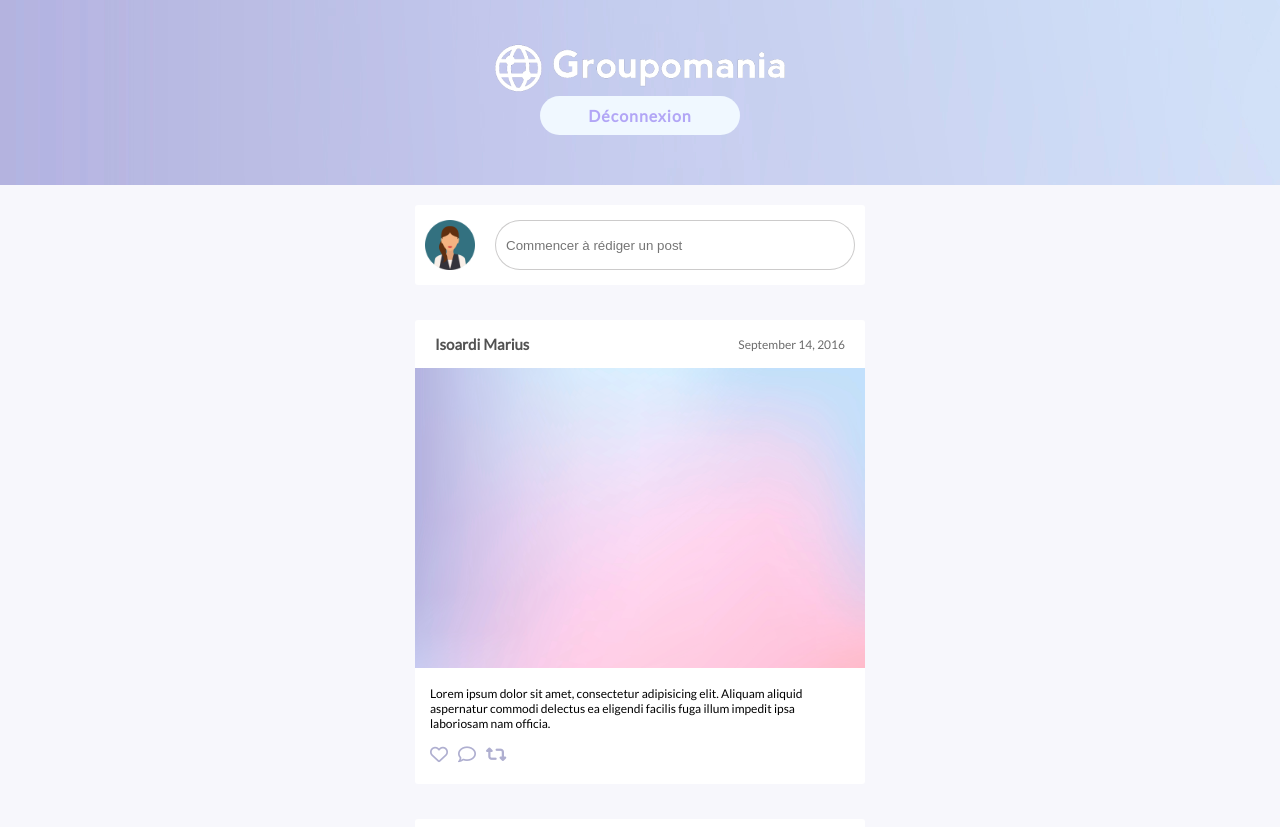
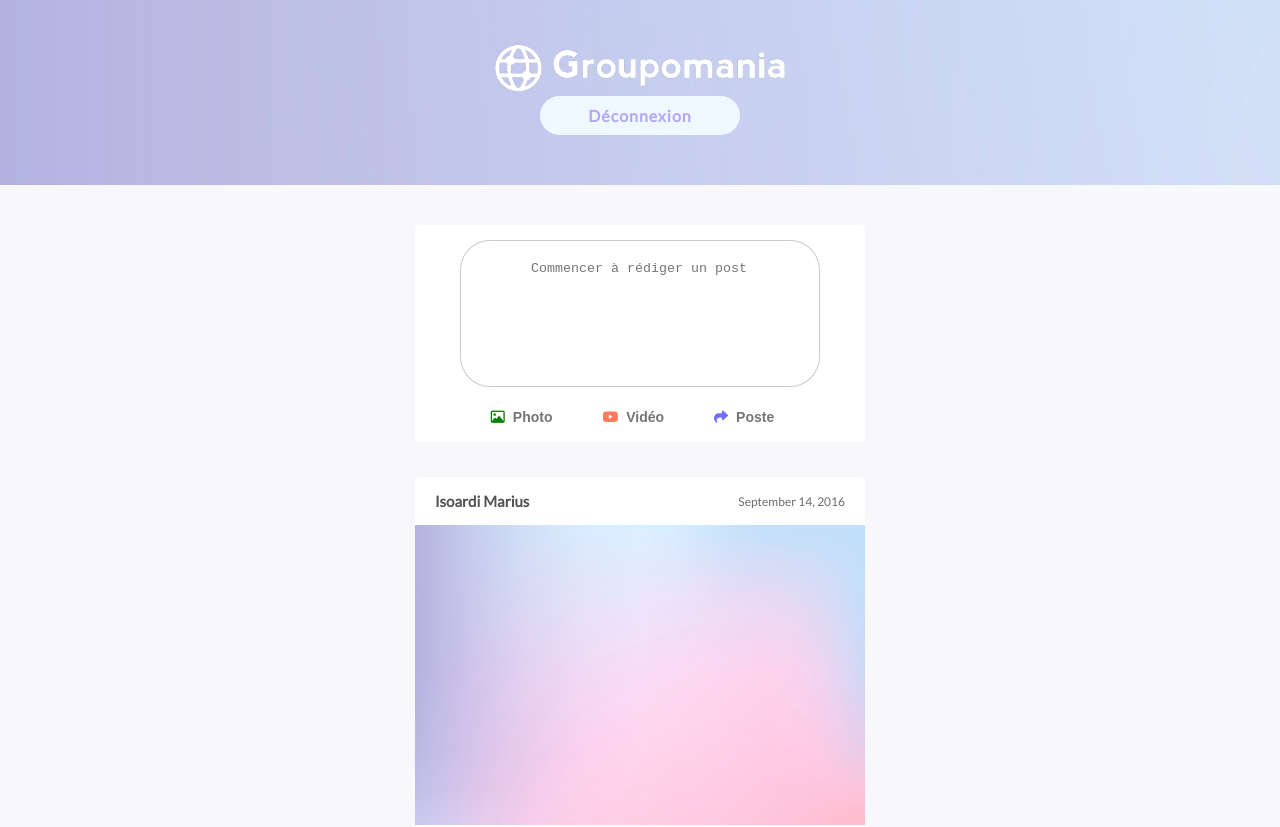
Before and after one commit to IsoardiMarius/Groupomania_Isoardi_Marius, a React (Create React App) app in the folder frontend/: page /test in a window 1280 px wide. Shown: the top 827 px of the page. Built offline with nearby package versions, Linux system fonts and the light colour scheme; some icons are missing.

Commit message:
Logout, verification signin

```diff
--- a/frontend/src/App.js
+++ b/frontend/src/App.js
@@ -4,7 +4,7 @@ import SignUpForm from "./pages/SignUpForm";
 import SignInForm from "./pages/SignInForm";
 import {DataProvider} from "./context/UserContext";
 import {useState} from "react";
-import Cardtest from "./pages/Cardtest";
+import Test from "./pages/Test";
 
 
 const App = () => {
@@ -14,13 +14,13 @@ const App = () => {
     return (
         // On passe ses paramètres à chaque composant
         <DataProvider value={{currentUser,setCurrentUser}}>
-            {/*On créer nos différentes routes pour nos 3 pages*/}
+            {/*On crée nos différentes routes pour nos 3 pages*/}
             <BrowserRouter>
                 <Routes>
                     <Route path="/signin" element={<SignInForm/>}/>
                     <Route path="/signup" element={<SignUpForm/>}/>
                     <Route path="/" element={<Home/>}/>
-                    <Route path="/test" element={<Cardtest/>}/>
+                    <Route path="/test" element={<Test/>}/>
 
 
 
--- a/frontend/src/components/Banner.js
+++ b/frontend/src/components/Banner.js
@@ -1,13 +1,27 @@
 //
 import React from 'react';
 import logo from "../assets/images/icon-left-font-monochrome-white.png";
+import {useNavigate} from "react-router-dom";
+
+
+
+
 
 const Banner = () => {
+
+    const navigate = useNavigate()
+    const logout = (e) => {
+        e.preventDefault()
+        localStorage.removeItem('productCart')
+        navigate('/signin')
+    }
+
+
     return (
         <header>
         <div className="banner">
             <img src={logo} alt="Logo groupomania" className="logo"/>
-            <div className="disconnect-icon">
+            <div className="disconnect-icon" onClick={logout}>
                 <p className="text-icon">Déconnexion</p>
             </div>
         </div>
--- a/frontend/src/components/CardPost.js
+++ b/frontend/src/components/CardPost.js
@@ -9,9 +9,8 @@ const CardPost = () => {
                 <p className="card-date">September 14, 2016</p>
             </div>
             <img src={img} alt="" className="card-img"/>
-            <p className="card-text">Lorem ipsum dolor sit amet, consectetur adipisicing elit. Aliquam aliquid
-                aspernatur commodi delectus ea
-                eligendi facilis fuga illum impedit ipsa laboriosam nam officia. </p>
+            <p className="card-text">Lorem ipsum dolor sit amet, consectetur adipisicing elit. A, aperiam aspernatur
+                laudantium quam ratione reprehenderit similique. Corporis error hic ipsa, optio quae qua rofi consectetur aperiam !</p>
             <div className="card-logo">
                 <i className="fa-regular fa-heart"></i>
                 <i className="fa-regular fa-comment"></i>
--- a/frontend/src/components/CreatePost.js
+++ b/frontend/src/components/CreatePost.js
@@ -1,15 +1,32 @@
 import React from 'react';
-import profil_picture from '../assets/images/logo_girl.png'
+import profil_picture from '../assets/images/logo_girl.png';
 
 const CreatePost = () => {
     return (
         <div className="create-post">
             <div className="create-post-redaction">
-            <img className="create-post-profil-picture" src={profil_picture}  alt="Photo de profil de l'utilisateur"/>
-            <input className="create-post-input" type="text" placeholder="Commencer à rédiger un post"/>
+
+                <textarea  maxLength="500" className="create-post-input" rows="7" cols="5" placeholder="Commencer à rédiger un post"/>
             </div>
-            <div className="create-post-join-file">
+            <div className="create-post-footer">
+                <button className="create-post-button" type="file">
 
+                    <i className="fa-regular fa-image"></i>
+                    <p className="create-post-footer-text">Photo</p>
+
+                </button>
+                <button className="create-post-button">
+
+                    <i className="fa-brands fa-youtube"></i>
+                    <p className="create-post-footer-text">Vidéo</p>
+
+                </button>
+                <button className="create-post-button">
+
+                    <i className="fa-solid fa-share"></i>
+                    <p className="create-post-footer-text">Poste</p>
+
+                </button>
             </div>
 
 
--- a/frontend/src/components/PostList.js
+++ b/frontend/src/components/PostList.js
@@ -6,8 +6,6 @@ const PostList = () => {
     return (<main>
             <div className="post-list">
                 <CreatePost/>
-
-
                 <CardPost/>
                 <CardPost/>
                 <CardPost/>
--- a/frontend/src/pages/Home.js
+++ b/frontend/src/pages/Home.js
@@ -8,19 +8,30 @@ import {useNavigate} from "react-router-dom";
 
 const Home = () => {
     let navigate = useNavigate();
+    let user = JSON.parse(localStorage.getItem('productCart'));
+    // let token = JSON.parse(user.token)
+    console.log(user);
     useEffect(() => {
-        if (!localStorage.getItem('token')) {
-            navigate("/signin")
+        if (!user) {
+            console.log("Pas de token");
+            navigate("/signin");
+        } else {
+            console.log("Token Ok");
+            navigate('/')
+            // ALLER CHERCHER TOUS LES POST DANS LA DB
+
+
         }
-
-        // ALLER CHERCHER TOUS LES POST DANS LA DB
     }, [useNavigate]);
     return (
+
         <div>
             <Banner/>
             <PostList/>
         </div>
+
     );
+
 };
 
 export default Home;
--- a/frontend/src/pages/SignInForm.js
+++ b/frontend/src/pages/SignInForm.js
@@ -5,6 +5,8 @@ import {userContext} from '../context/UserContext';
 import {NavLink} from "react-router-dom";
 import axios from "axios";
 import logo from "../assets/images/icon-left-font-monochrome-white.png";
+import {useNavigate} from "react-router-dom";
+
 
 const SignInForm = () => {
 
@@ -12,6 +14,8 @@ const SignInForm = () => {
     //Écoute des champs du formulaire
     const [email, setEmail] = useState('');
     const [password, setPassword] = useState('');
+    let navigate = useNavigate();
+
 
     //Fonction qui va renvoyer les données vers l'api
     const handleLogin = (e) => {
@@ -30,12 +34,14 @@ const SignInForm = () => {
             })
                 .then((res) => {
 
-                        alert('Connexion réussie');
                         // On stock le token et userId pour useContext
                         setCurrentUser(res.data);
-                        window.location = "/";
                         // On stock le token et userId dans le localstorage
+                    console.log(res.data);
                         localStorage.setItem("productCart", JSON.stringify(res.data));
+                    alert('Connexion réussie');
+                    navigate('/')
+
 
 
                 })
--- a/frontend/src/pages/Cardtest.js
+++ b/frontend/src/pages/Test.js
@@ -6,7 +6,7 @@ import PostList from "../components/PostList";
 import {useNavigate} from "react-router-dom";
 
 
-const Home = () => {
+const Test = () => {
 
     return (
         <div>
@@ -16,4 +16,4 @@ const Home = () => {
     );
 };
 
-export default Home;
+export default Test;
--- a/frontend/src/styles/components/_cardPost.scss
+++ b/frontend/src/styles/components/_cardPost.scss
@@ -39,7 +39,7 @@
 }
 
 .card-text {
-  padding: 0 15px 10px 15px;
+  padding: 15px 15px 15px 15px;
 }
 
 
--- a/frontend/src/styles/components/_createPost.scss
+++ b/frontend/src/styles/components/_createPost.scss
@@ -4,7 +4,7 @@
   margin-bottom: 35px;
   background-color: white;
   border: solid 0 white;
-  padding: 15px 0;
+  padding: 15px 0 10px;
   font-size: 12px;
   max-width: 450px;
   border-radius: 3px;
@@ -14,6 +14,7 @@
   display: flex;
   flex-direction: row;
   justify-content: space-around;
+  align-items: center;
 }
 
 .create-post-profil-picture {
@@ -26,10 +27,84 @@
   width: 80%;
   border-radius: 30px;
   border: solid 1px rgba(148, 147, 147, 0.48);
-  padding: 10px;
+  padding: 20px;
+  resize: none;
+  overflow: visible;
 
   &:focus {
     outline: 1px solid #b2a6f6 !important;
 
+
+  }
+
+  &::placeholder {
+    text-align: center;
+    position: absolute;
+    top: 20px;
+    left: 70px;
   }
 }
+
+.create-post-footer {
+  display: flex;
+  justify-content: center;
+  padding: 15px 0 0 15px;
+}
+
+.create-post-button {
+  display: flex;
+  justify-content: space-between;
+  height: 30px;
+  align-items: center;
+  margin-right: 30px;
+  font-size: 14px;
+  padding: 10px;
+  background-color: white;
+  outline: none;
+  border: none;
+  border-radius: 3px;
+
+  &:hover {
+    background: rgba(148, 147, 147, 0.2);
+  ;
+  }
+}
+
+.fa-youtube {
+  color: #ff7a5a;
+}
+
+.fa-image {
+  color: green;
+}
+
+.fa-share {
+  color: rgba(87, 87, 248, 0.86);
+}
+.create-post-footer-text {
+  margin-left: 8px;
+  font-weight: 600;
+  color: #525252 ;
+  opacity: 0.8;
+
+}
+
+
+@media only screen and (max-width: 744px) {
+  .create-post {
+    width: 100%;
+  }
+}
+
+@media only screen and (max-width: 435px) {
+
+.create-post-button {
+  margin-right: 6px;
+}
+
+
+  .create-post-footer-text {
+    font-size: 12px;
+  }
+
+}
--- a/frontend/src/styles/components/postList.scss
+++ b/frontend/src/styles/components/postList.scss
@@ -4,12 +4,12 @@
   width: 100%;
   background-color: #f7f7fc;
   margin-top: 50px;
-  padding: 20px;
+  padding: 40px;
 }
 
 @media only screen and (max-width: 744px) {
 
   .post-list {;
-    padding: 20px 0;
+    padding: 40px 0;
   }
 }
```
Also changed, not shown: frontend/src/components/_createPost.scss (deleted), 2 other files (tests, documents, lock files or other folders).
